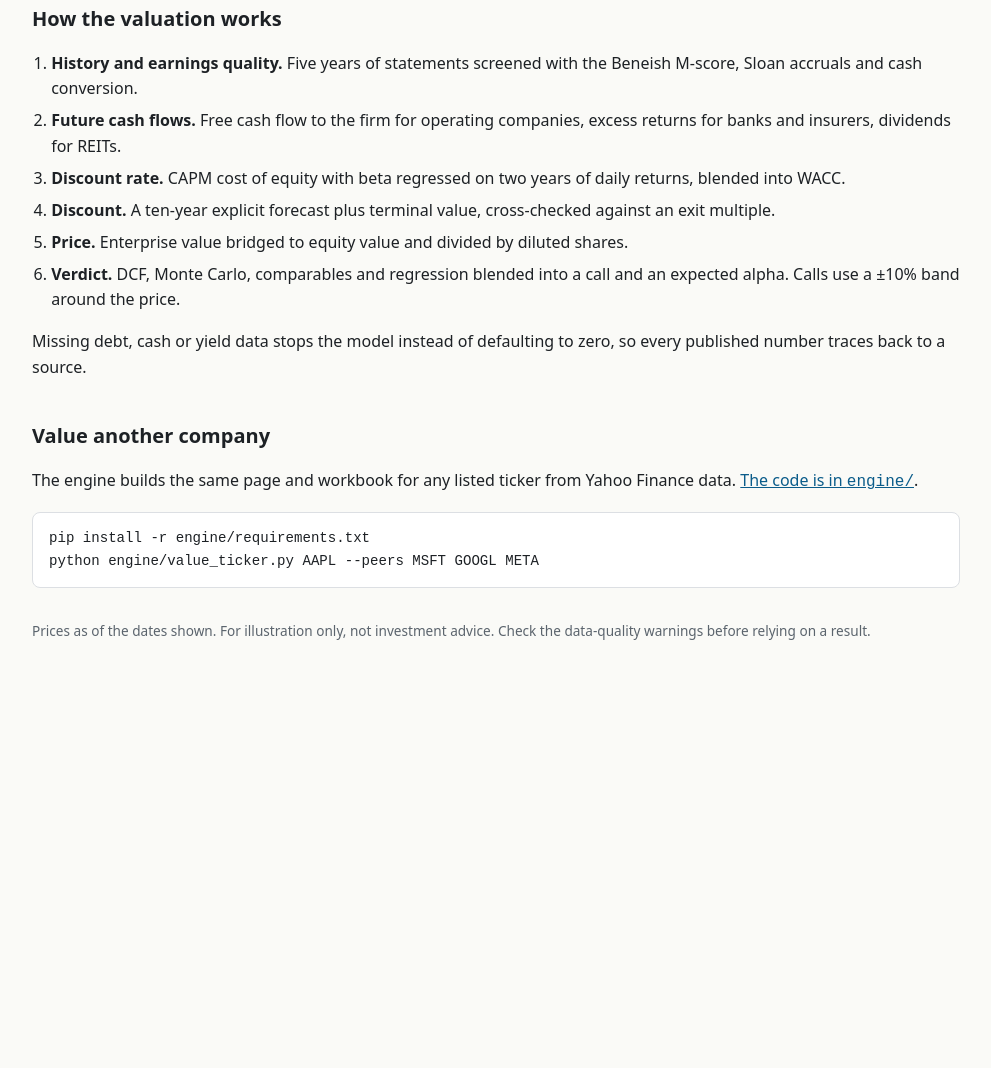
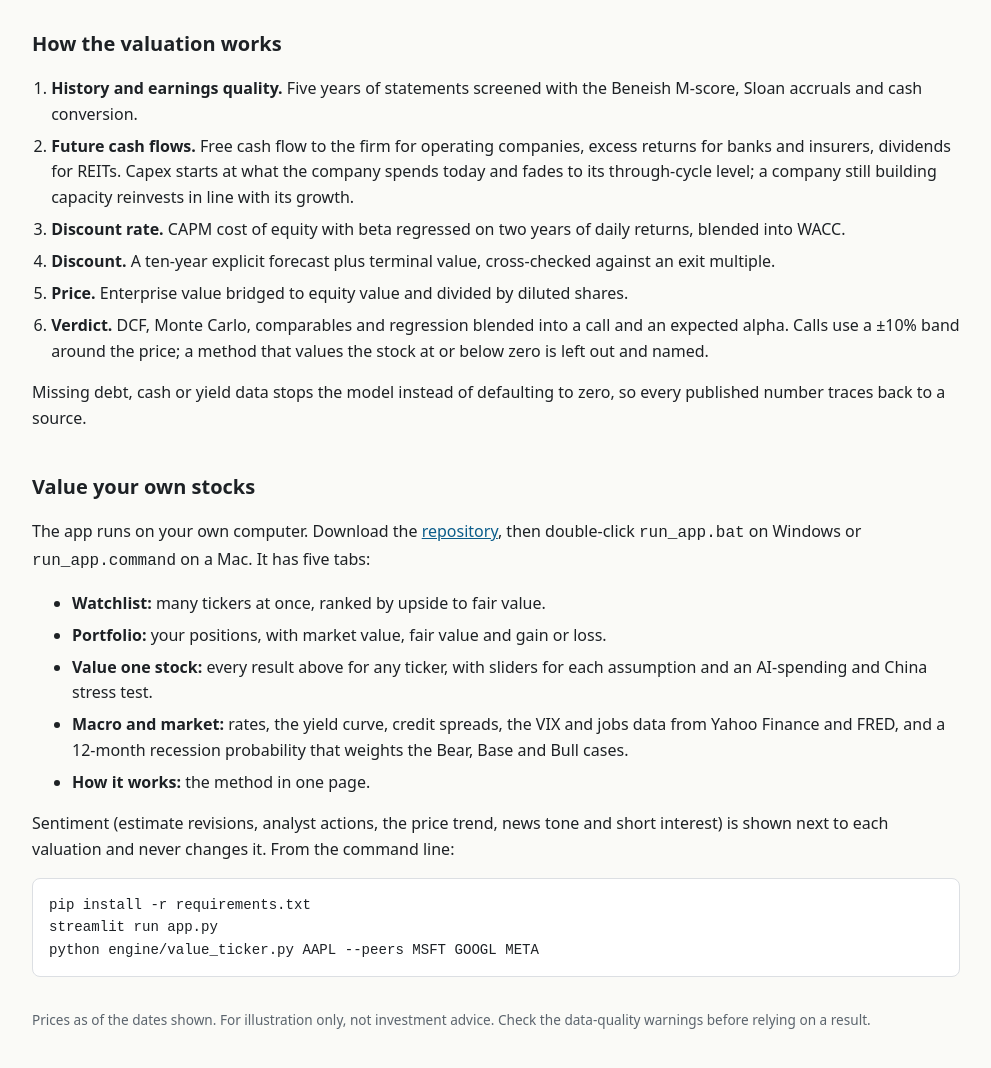
Before and after one commit to Speedkelvyn/Dell-and-Sandisk-plus-valuation-engine, a plain HTML site: page index.html in a window 1280 px wide. Shown: the part 652-1720 px from the top of the page, without its empty margins (144-1135 px from the left). Before the commit the page ends 1371 px from the top, so only its background shows below. Drawn offline with Linux system fonts and the light colour scheme.

Commit message:
Landing page: the app, the macro backdrop and sentiment, and the capex and sanity fixes

```diff
--- a/index.html
+++ b/index.html
@@ -166,7 +166,9 @@
       <h1>Dell and Sandisk valuations</h1>
       <p class="lede">
         Two interactive discounted-cash-flow models and the engine behind them. The same engine runs in Excel,
-        Python and the browser. Each model lets you switch Bear, Base and Bull cases and edit any input.
+        Python and the browser, and in an app that values any listed stock from a watchlist or a portfolio,
+        with the live macro backdrop and market sentiment alongside. Each model lets you switch Bear, Base and
+        Bull cases and edit any input.
       </p>
 
       <div class="grid">
@@ -232,7 +234,9 @@
         </li>
         <li>
           <strong>Future cash flows.</strong> Free cash flow to the firm for operating companies, excess
-          returns for banks and insurers, dividends for REITs.
+          returns for banks and insurers, dividends for REITs. Capex starts at what the company spends today
+          and fades to its through-cycle level; a company still building capacity reinvests in line with its
+          growth.
         </li>
         <li>
           <strong>Discount rate.</strong> CAPM cost of equity with beta regressed on two years of daily
@@ -247,7 +251,8 @@
         </li>
         <li>
           <strong>Verdict.</strong> DCF, Monte Carlo, comparables and regression blended into a call and an
-          expected alpha. Calls use a ±10% band around the price.
+          expected alpha. Calls use a ±10% band around the price; a method that values the stock at or below
+          zero is left out and named.
         </li>
       </ol>
       <p>
@@ -255,14 +260,33 @@
         number traces back to a source.
       </p>
 
-      <h2>Value another company</h2>
+      <h2>Value your own stocks</h2>
       <p>
-        The engine builds the same page and workbook for any listed ticker from Yahoo Finance data.
-        <a href="https://github.com/Speedkelvyn/Dell-and-Sandisk-plus-valuation-engine/tree/main/engine"
-          >The code is in <code>engine/</code></a
-        >.
+        The app runs on your own computer. Download the
+        <a href="https://github.com/Speedkelvyn/Dell-and-Sandisk-plus-valuation-engine">repository</a>, then
+        double-click <code>run_app.bat</code> on Windows or <code>run_app.command</code> on a Mac. It has five
+        tabs:
       </p>
-      <pre><code>pip install -r engine/requirements.txt
+      <ul>
+        <li><strong>Watchlist:</strong> many tickers at once, ranked by upside to fair value.</li>
+        <li><strong>Portfolio:</strong> your positions, with market value, fair value and gain or loss.</li>
+        <li>
+          <strong>Value one stock:</strong> every result above for any ticker, with sliders for each
+          assumption and an AI-spending and China stress test.
+        </li>
+        <li>
+          <strong>Macro and market:</strong> rates, the yield curve, credit spreads, the VIX and jobs data
+          from Yahoo Finance and FRED, and a 12-month recession probability that weights the Bear, Base and
+          Bull cases.
+        </li>
+        <li><strong>How it works:</strong> the method in one page.</li>
+      </ul>
+      <p>
+        Sentiment (estimate revisions, analyst actions, the price trend, news tone and short interest) is
+        shown next to each valuation and never changes it. From the command line:
+      </p>
+      <pre><code>pip install -r requirements.txt
+streamlit run app.py
 python engine/value_ticker.py AAPL --peers MSFT GOOGL META</code></pre>
 
       <p class="note">
```
